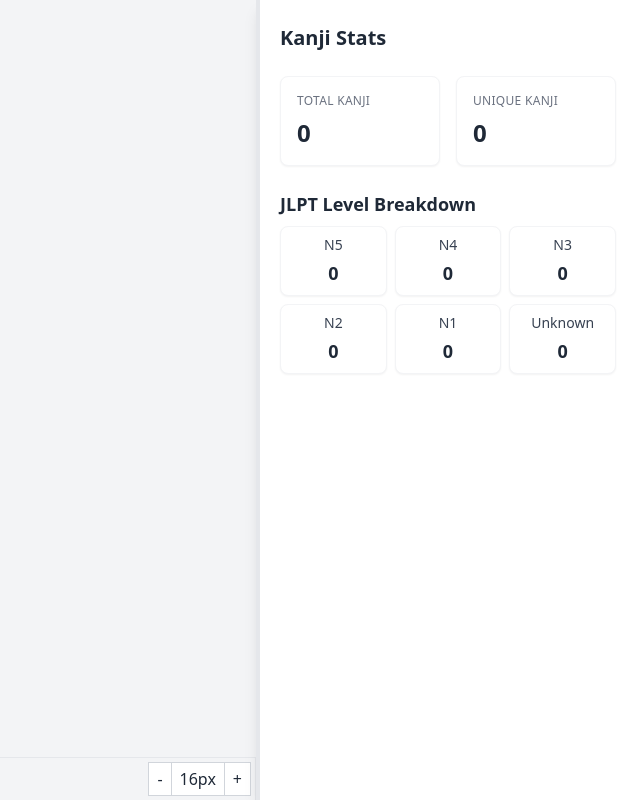
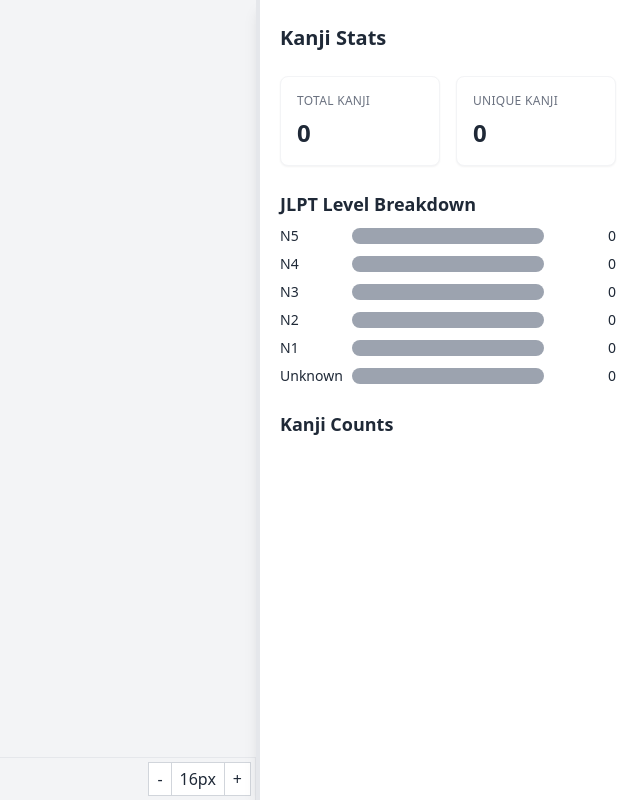
Before and after one commit to darrenburns/kanjibook, a React (Vite) app: page / in a window 1280 px wide. Shown: the whole page, without its empty margins (640-1280 px from the left). Built offline with nearby package versions, Linux system fonts and the light colour scheme.

Commit message:
Better JLPT breakdown

```diff
--- a/src/components/StatsDisplay.tsx
+++ b/src/components/StatsDisplay.tsx
@@ -55,18 +55,14 @@
       {/* JLPT Level Breakdown */}
       <div className="mb-6">
         <h3 className="text-lg font-semibold mb-2">JLPT Level Breakdown</h3>
-        <div className="grid grid-cols-3 gap-2">
-          {['N5', 'N4', 'N3', 'N2', 'N1', 'Unknown'].map((level) => (
-            <JLPTLevelCard
-              key={level}
-              level={level}
-              globalCount={globalKanjiByLevel[level].length}
-              selectedCount={hasSelection ? selectedKanjiByLevel[level].length : undefined}
-            />
-          ))}
-        </div>
+        <JLPTLevelBreakdown
+          globalKanjiByLevel={globalKanjiByLevel}
+          selectedKanjiByLevel={hasSelection ? selectedKanjiByLevel : undefined}
+        />
       </div>
 
+      {/* Kanji counts */}
+      <h3 className="text-lg font-semibold mb-2">Kanji Counts</h3>
       <div className="space-y-2">
         {hasSelection && (
           <>
@@ -176,25 +172,37 @@
   );
 };
 
-interface JLPTLevelCardProps {
-  level: string;
-  globalCount: number;
-  selectedCount?: number;
+interface JLPTLevelBreakdownProps {
+  globalKanjiByLevel: { [level: string]: string[] };
+  selectedKanjiByLevel?: { [level: string]: string[] };
 }
 
-const JLPTLevelCard: React.FC<JLPTLevelCardProps> = ({ level, globalCount, selectedCount }) => {
+const JLPTLevelBreakdown: React.FC<JLPTLevelBreakdownProps> = ({ globalKanjiByLevel, selectedKanjiByLevel }) => {
+  const levels = ['N5', 'N4', 'N3', 'N2', 'N1', 'Unknown'];
+  const maxCount = Math.max(...levels.map(level => globalKanjiByLevel[level].length));
+
   return (
-    <div className="bg-white rounded-lg shadow-sm p-2 border border-gray-100 text-center">
-      <h4 className="text-sm font-medium text-gray-700 mb-1">{level}</h4>
-      <p className="text-lg font-semibold">
-        {selectedCount !== undefined ? (
-          <>
-            <span className="text-blue-600">{selectedCount}</span>
-            <span className="text-gray-300 mx-1">/</span>
-          </>
-        ) : null}
-        <span className="text-gray-800">{globalCount}</span>
-      </p>
+    <div className="space-y-2">
+      {levels.map((level) => {
+        const globalCount = globalKanjiByLevel[level].length;
+        const selectedCount = selectedKanjiByLevel ? selectedKanjiByLevel[level].length : undefined;
+        const percentage = (globalCount / maxCount) * 100;
+
+        return (
+          <div key={level} className="flex items-center space-x-2">
+            <span className="text-sm font-medium w-16">{level}</span>
+            <div className="flex-grow bg-gray-100 rounded-full h-4 overflow-hidden">
+              <div
+                className={`h-full ${selectedCount !== undefined ? 'bg-blue-500' : 'bg-gray-400'}`}
+                style={{ width: `${percentage}%` }}
+              ></div>
+            </div>
+            <span className="text-sm font-medium w-16 text-right">
+              {selectedCount !== undefined ? `${selectedCount} / ${globalCount}` : globalCount}
+            </span>
+          </div>
+        );
+      })}
     </div>
   );
 };
```
